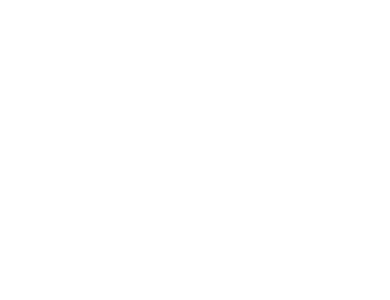
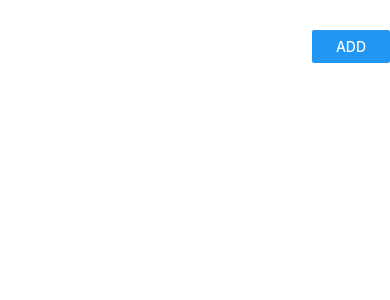
Before and after one commit to italo-sjobom/TodoApp, a React Native app: screen / in a window 390 px wide. Shown: the top 300 px of the page. Built offline with nearby package versions, Linux system fonts and the light colour scheme.

Commit message:
Ação para o botão de adicionar

```diff
--- a/src/components/TodoForm.js
+++ b/src/components/TodoForm.js
@@ -1,19 +1,50 @@
 import React from 'react';
-import {View, Text, StyleSheet} from 'react-native';
+import {View, StyleSheet, Button} from 'react-native';
 
 import Input from './Input';
 
 export default class TodoForm extends React.Component {
+    constructor(props) {
+        super(props);
+
+        this.state = {
+            text: ''
+        }
+    }
+
+    onChangeText(text) {
+        this.setState({
+            text
+        });
+    }
+
+    onPress() {
+       console.log(this.state.text);
+    }
+
     render() {
+        const { text } = this.state;
         return (
-            <View>
-                <View>
-                    <Input />
+            <View style={styles.formContainer}>
+                <View style={styles.inputContainer}>
+                    <Input onChangeText={text => this.onChangeText(text)} value={text}/>
                 </View>
-                <View>
-                    {/* Botão */}
+                <View style={styles.buttonContainer}>
+                    <Button title="add" onPress={() => this.onPress()}/>
                 </View>
             </View>
         );
     }
 }
+
+const styles = StyleSheet.create ({
+    formContainer: {
+        flexDirection: 'row',
+    },
+    inputContainer: {
+        flex: 4,
+    },
+    buttonContainer: {
+        flex: 1,
+    }
+});
```
